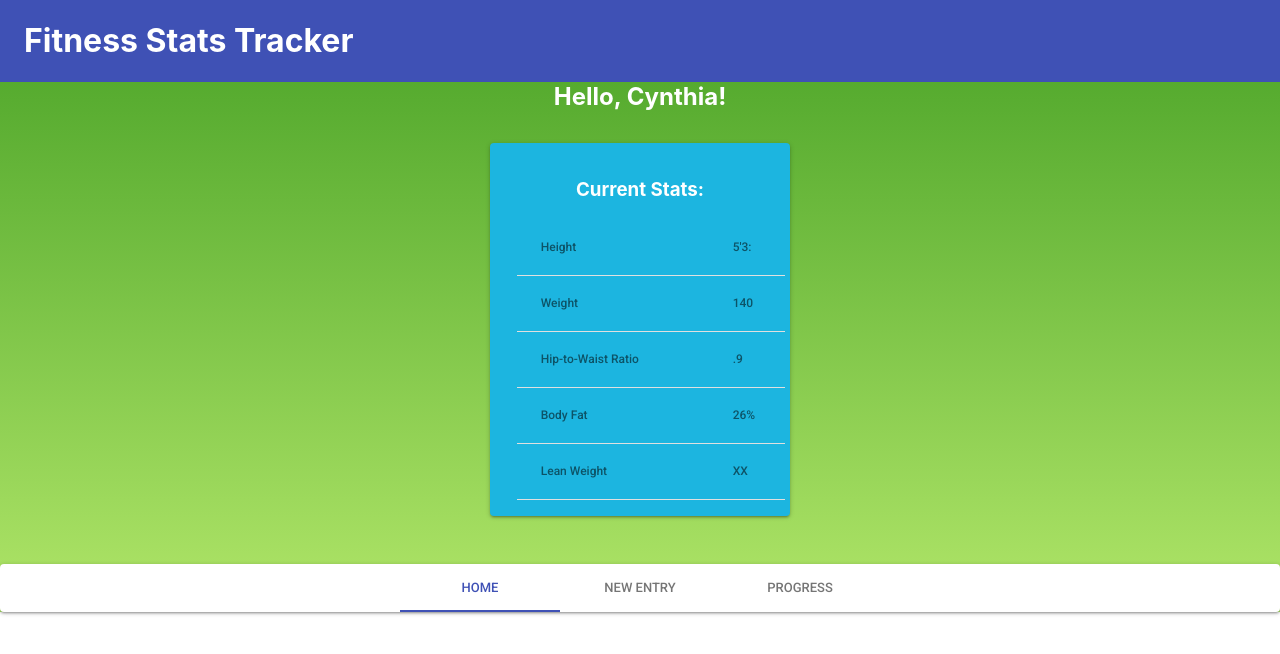
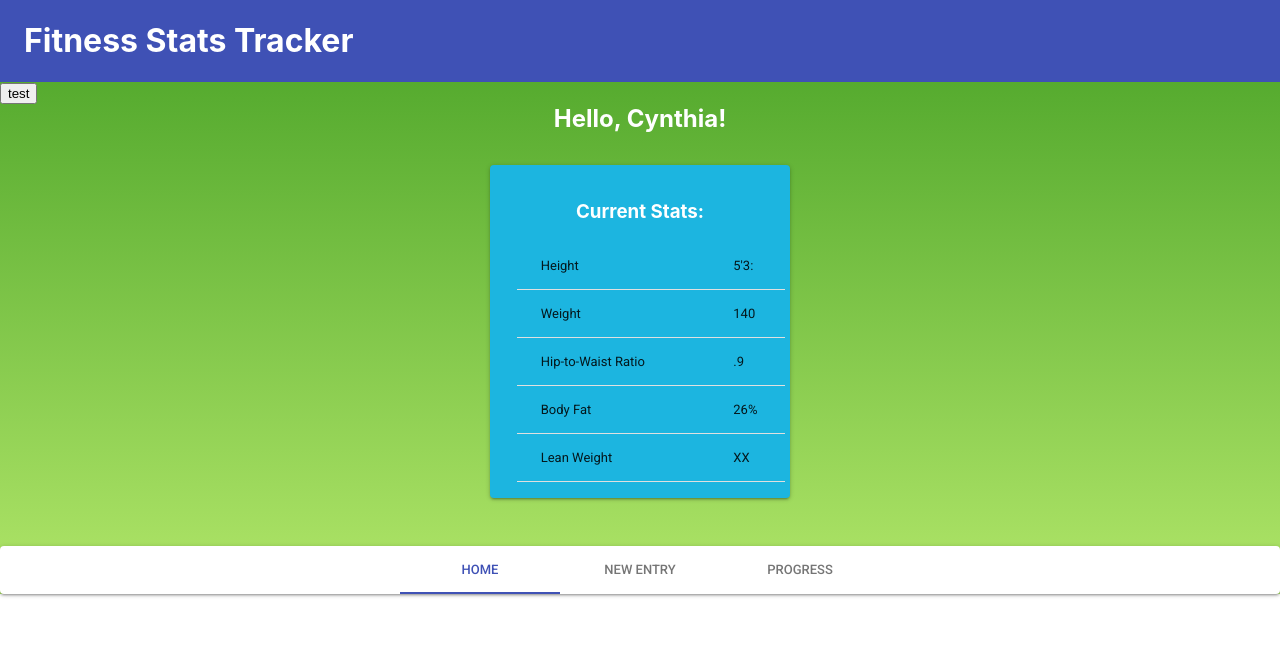
Before and after one commit to cynthiawilliamsa/fitnessstats, a React (Create React App) app: page / in a window 1280 px wide. Shown: the top 654 px of the page. Built offline with nearby package versions, Linux system fonts and the light colour scheme.

Commit message:
fetch on landing patch returning json

```diff
--- a/src/components/Landing.js
+++ b/src/components/Landing.js
@@ -1,5 +1,6 @@
 import React, { Component } from 'react';
 import '../App.css';
+import PropTypes from "prop-types";
 import Paper from '@material-ui/core/Paper';
 import Table from '@material-ui/core/Table';
 import TableBody from '@material-ui/core/TableBody';
@@ -8,16 +9,28 @@ import TableHead from '@material-ui/core/TableHead';
 import TableRow from '@material-ui/core/TableRow';
 
 
+
+
+
+
 class Landing extends Component {
+    getEntry=()=>{
+        fetch("http://localhost:3002/newentry")
+        .then((res)=> res.json())
+        .then((data)=>{
+            console.log(data);
+        })
+    }
     render() {
       return (
         <div className="Landing">
+        <button onClick={this.getEntry}>test</button>
         <h2 style={{textAlign: 'center', margin: '0', color: "white"}}>Hello, Cynthia!</h2>
             <div style={{width: '300px', paddingTop:'2em', paddingBottom: '2em', marginLeft: 'auto', marginRight:'auto', position:'relative', display: 'block'}}>
              <Paper style={{background: "#1CB5E0", padding: '1em', marginBottom: "1em"}}>
                 <h3 style={{textAlign: 'center', color: "white"}}>Current Stats:</h3>
                 <Table style={{marginLeft: '4%', marginRight: 'auto'}}>
-                    <TableHead >
+                        <TableBody>
                             <TableRow>
                                 <TableCell>Height</TableCell>
                        <TableCell>5'3:</TableCell>
@@ -38,7 +51,7 @@ class Landing extends Component {
                                 <TableCell>Lean Weight</TableCell>
                                 <TableCell>XX</TableCell>
                             </TableRow>
-                </TableHead>
+                    </TableBody>
             </Table>
         </Paper>
         </div>
@@ -48,5 +61,4 @@ class Landing extends Component {
   }
 
 
-
   export default Landing;
```
Also changed, not shown: 1 other file (tests, documents, lock files or other folders).
